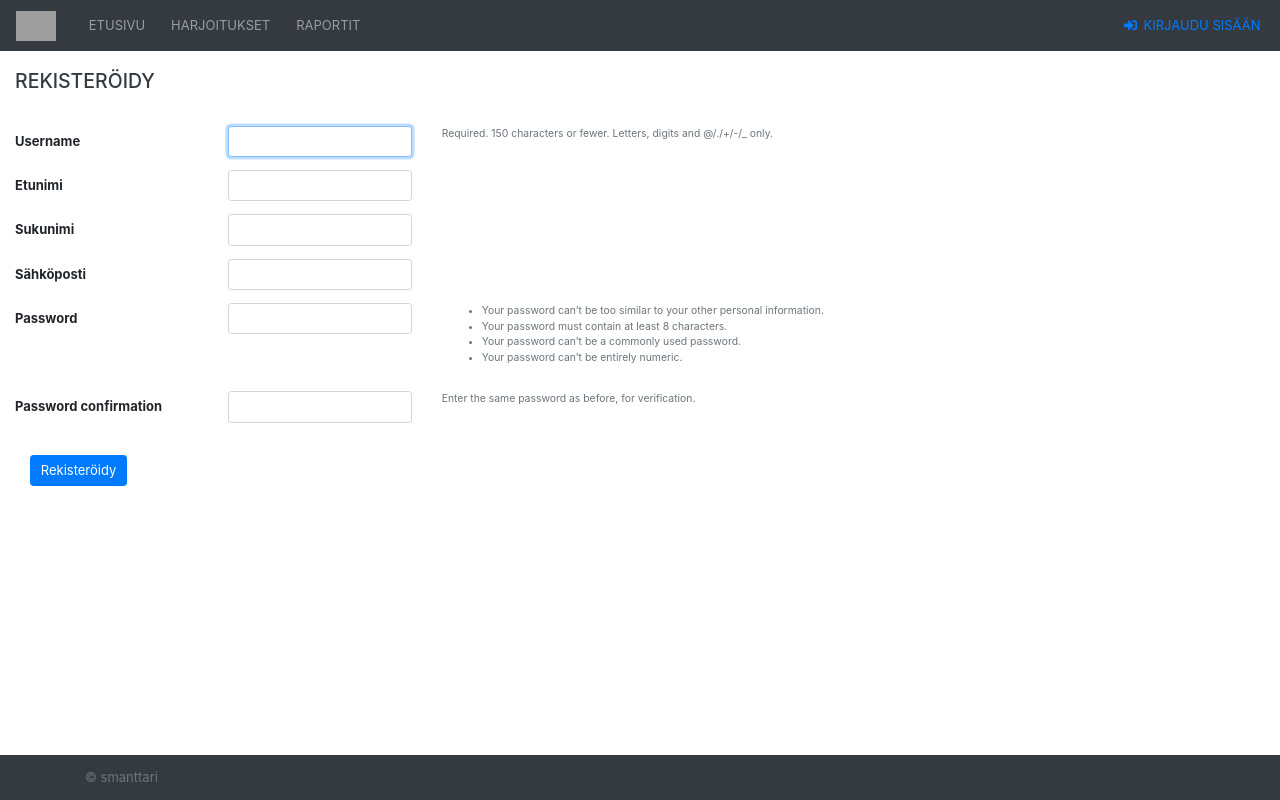
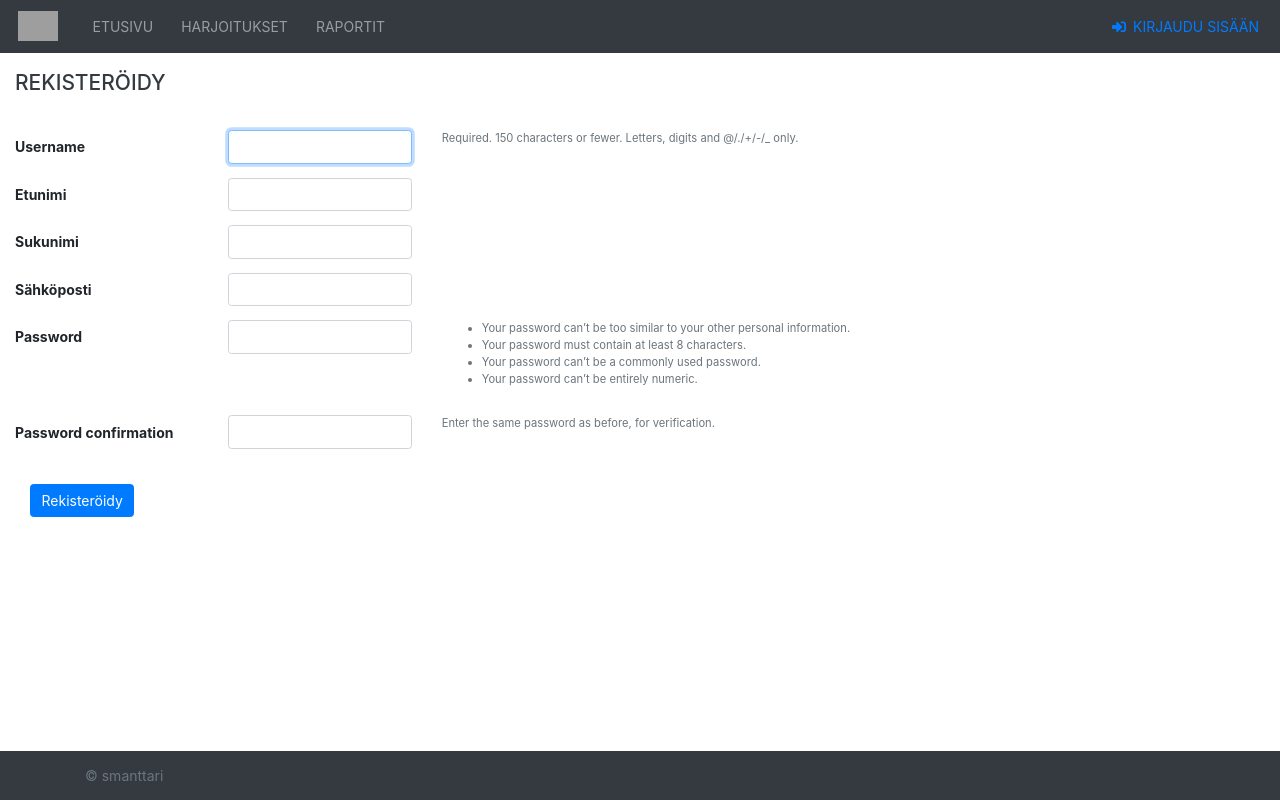
Before and after one commit to smanttari/training_diary, a Django app: page /treenipaivakirja/register in a window 1280 px wide. Run offline with Django 3.2, Linux system fonts and the light colour scheme; some libraries are stand-ins or nearby versions; grey boxes are pictures that could not be loaded.

Commit message:
Font size

```diff
--- a/Treenit/treenipaivakirja/static/treenipaivakirja/css/custom_styles.css
+++ b/Treenit/treenipaivakirja/static/treenipaivakirja/css/custom_styles.css
@@ -1,5 +1,5 @@
 html {
-    font-size: 13px;
+    font-size: 14px;
     position: relative;
     min-height: 100%;
   }
```
